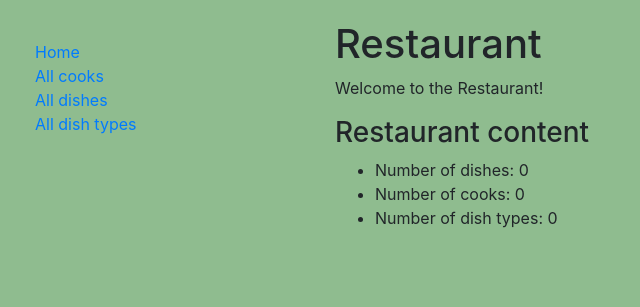
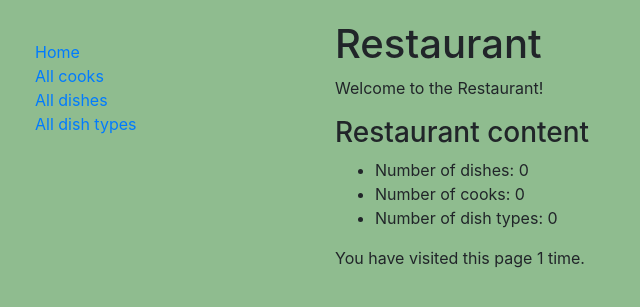
Before and after one commit to Bogdanneww/restaurant-kitchen-service, a Django app: page /restaurant/ in a window 1280 px wide. Shown: the top 307 px of the page, without its empty margins (0-640 px from the left). Run offline with Django 5.2, Linux system fonts and the light colour scheme; data that the repository does not hold is empty.

Commit message:
Add Home page visits counter

```diff
--- a/restaurant/views.py
+++ b/restaurant/views.py
@@ -9,10 +9,13 @@ def index(request: HttpRequest) -> HttpResponse:
     num_dishes = Dish.objects.count()
     num_cooks = Cook.objects.count()
     num_dish_types = DishType.objects.count()
+    num_visits = request.session.get("num_visits", 0)
+    request.session["num_visits"] = num_visits + 1
     context = {
         "num_dishes": num_dishes,
         "num_cooks": num_cooks,
         "num_dish_types": num_dish_types,
+        "num_visits": num_visits + 1,
     }
     return render(request, "restaurant/index.html", context = context)
 
--- a/templates/restaurant/index.html
+++ b/templates/restaurant/index.html
@@ -11,4 +11,5 @@
     <li>Number of cooks: {{ num_cooks }}</li>
     <li>Number of dish types: {{ num_dish_types }}</li>
   </ul>
+  <p>You have visited this page {{ num_visits }} time{{ num_visits|pluralize }}.</p>
 {% endblock %}
```
